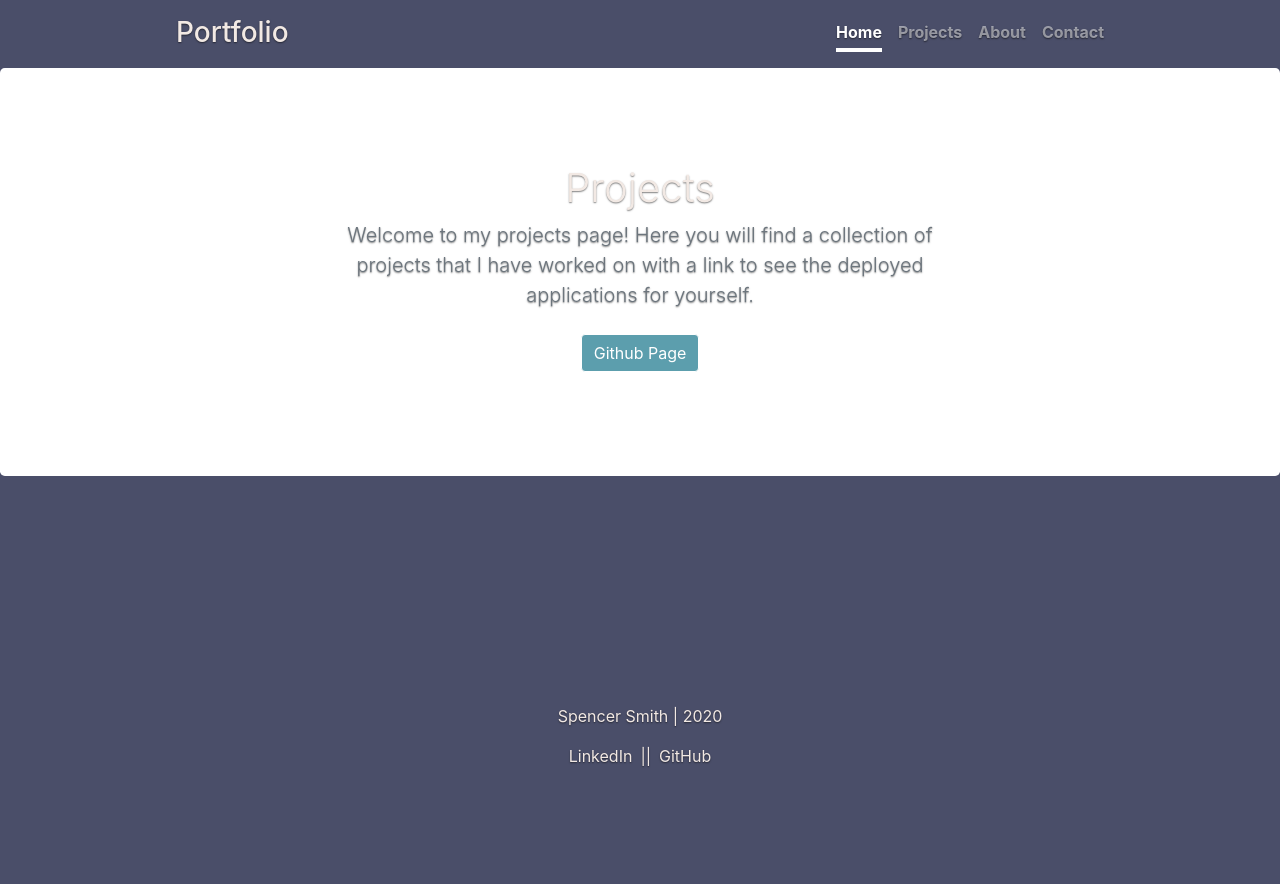
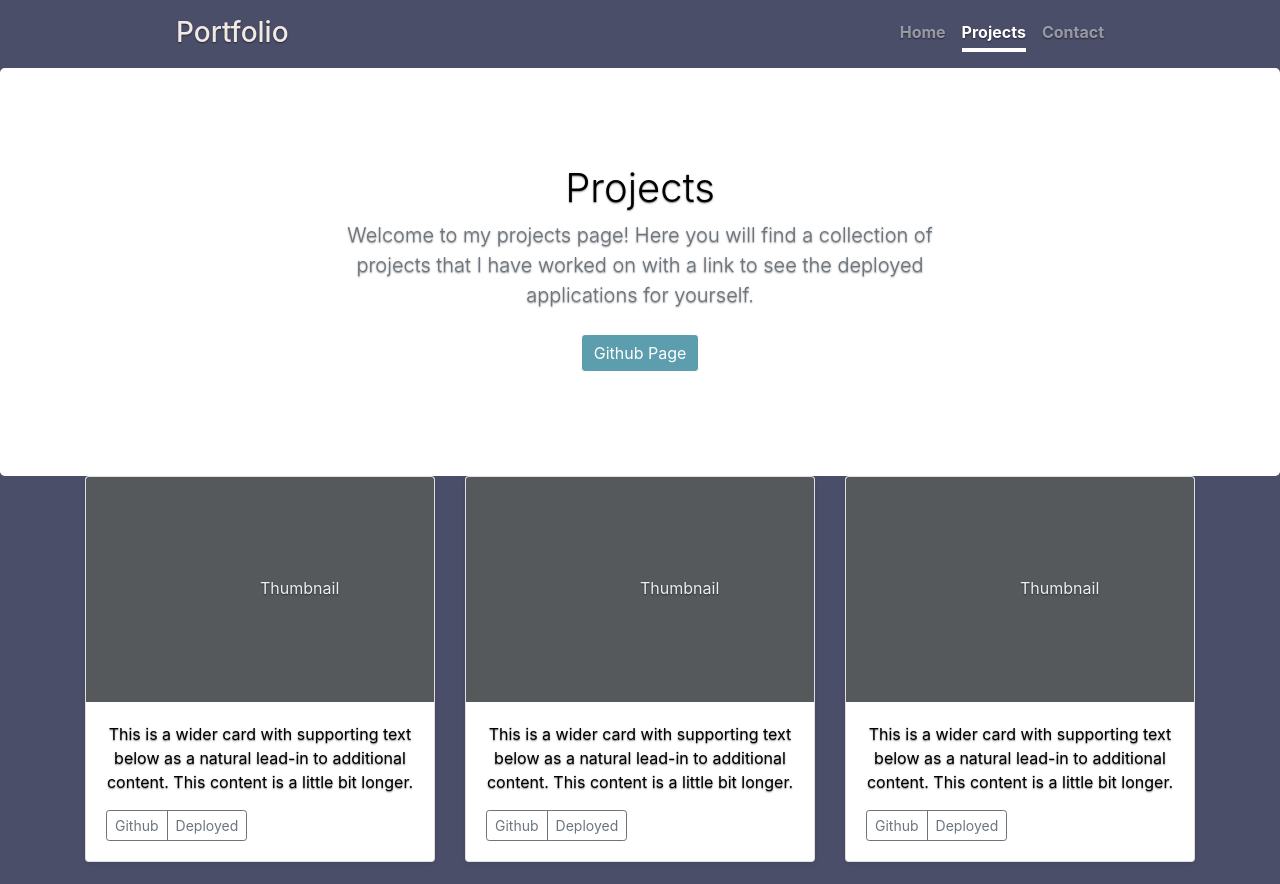
Before and after one commit to spencer-alan/portfolio-starter, a React (Create React App) app: page /projects in a window 1280 px wide. Shown: the top 884 px of the page. Before the commit the page ends 800 px from the top, so only its background shows below. Built offline with nearby package versions, Linux system fonts and the light colour scheme.

Commit message:
projects layout page made

```diff
--- a/src/App.js
+++ b/src/App.js
@@ -1,17 +1,21 @@
 import React from "react";
 import { BrowserRouter as Router, Route } from "react-router-dom";
 import Home from "./pages/Home";
-import About from "./pages/About";
 import Projects from "./pages/Projects";
 import Contact from "./pages/Contact";
 
 function App() {
 	return (
 		<Router>
-			<Route exact path="/" component={Home} />
-			<Route exact path="/about" component={About} />
-			<Route exact path="/projects" component={Projects} />
-			<Route exact path="/contact" component={Contact} />
+			<Route exact path="/">
+				<Home />
+			</Route>
+			<Route exact path="/projects">
+				<Projects />
+			</Route>
+			<Route exact path="/contact">
+				<Contact />
+			</Route>
 			{/* <Route path="*" component="NoMatch" /> */}
 		</Router>
 	);
--- a/src/components/Card/Card.js
+++ b/src/components/Card/Card.js
@@ -1,10 +1,34 @@
 import React from "react";
+import "./card.css";
 
 // All projects will be in card form under the Jumbotron of feature project
-function Card(props) {
+function Card({ screenshot, github, deployed }) {
   return (
-    <div className="card">
-
+    <div className="card mb-4 shadow-sm">
+      <svg
+        className="bd-placeholder-img card-img-top"
+        width="100%" height="225"
+        xmlns="http://www.w3.org/2000/svg"
+        preserveAspectRatio="xMidYMid slice"
+        focusable="false"
+        role="img"
+        aria-label="Placeholder: Thumbnail"
+      >
+        <title>Placeholder</title>
+        <rect width="100%" height="100%" fill="#55595c"/>
+        <text x="50%" y="50%" fill="#eceeef" dy=".3em">Thumbnail</text>
+      </svg>
+      <div className="card-body">
+        <p className="card-text">
+          This is a wider card with supporting text below as a natural lead-in to additional content. This content is a little bit longer.
+        </p>
+        <div className="d-flex justify-content-between align-items-center">
+          <div className="btn-group">
+            <button type="button" className="btn btn-sm btn-outline-secondary">Github</button>
+            <button type="button" className="btn btn-sm btn-outline-secondary">Deployed</button>
+          </div>
+        </div>
+      </div>
     </div>
   )
 }
--- /dev/null
+++ b/src/components/Card/card.css
@@ -0,0 +1,3 @@
+.card-text {
+  color: #000000;
+}
--- a/src/components/Info/homeInfoStyle.css
+++ b/src/components/Info/homeInfoStyle.css
@@ -1,5 +1,3 @@
-
-
 .cover-container {
   max-width: 50rem;
   height: 80%;
--- a/src/components/Jumbotron/jumbotron.css
+++ b/src/components/Jumbotron/jumbotron.css
@@ -17,6 +17,7 @@
 
 .jumbotron h1 {
   font-weight: 300;
+  color: #000000;
 }
 
 .jumbotron .container {
--- a/src/components/Nav/nav.js
+++ b/src/components/Nav/nav.js
@@ -9,10 +9,31 @@ const Nav = ({ children }) => {
 				<div className="inner">
 					<h3 className="masthead-brand">Portfolio</h3>
 					<nav className="nav nav-masthead justify-content-center">
-						<Link to="/" className="nav-link active">Home</Link>
-						<Link to="/projects" className="nav-link">Projects</Link>
-						<Link to="/about" className="nav-link">About</Link>
-						<Link to="/contact" className="nav-link">Contact</Link>
+						<Link
+							to="/"
+							className={
+								window.location.pathname === "/"
+								? "nav-link active"
+								: "nav-link"}
+						>
+							Home
+						</Link>
+						<Link
+							to="/projects"
+							className={window.location.pathname === "/projects"
+							? "nav-link active"
+							: "nav-link"}
+							>
+								Projects
+							</Link>
+						<Link
+							to="/contact"
+							className={window.location.pathname === "/contact"
+							? "nav-link active"
+							: "nav-link"}
+							>
+								Contact
+							</Link>
 					</nav>
 				</div>
 			</header>
--- a/src/pages/Contact.js
+++ b/src/pages/Contact.js
@@ -0,0 +1,17 @@
+import React from "react";
+import Nav from "../components/Nav/Nav";
+import { Container } from "../components/Grid";
+import Form from "../components/Form/Form";
+
+function Contact() {
+  return (
+    <>
+      <Nav />
+      <Container>
+        <Form />
+      </Container>
+    </>
+  )
+}
+
+export default Contact;
--- a/src/pages/Projects.js
+++ b/src/pages/Projects.js
@@ -2,6 +2,8 @@ import React from "react";
 import Jumbotron from "../components/Jumbotron/Jumbotron";
 import Nav from "../components/Nav/Nav";
 import Footer from "../components/Footer/Footer"
+import { Container, Row, Col } from "../components/Grid";
+import Card from "../components/Card/Card";
 
 
 function Projects() {
@@ -9,6 +11,30 @@ function Projects() {
     <>
       <Nav />
       <Jumbotron />
+      <Container>
+        <Row>
+          <Col size="md-4">
+            <Card />
+          </Col>
+          <Col size="md-4">
+            <Card />
+          </Col>
+          <Col size="md-4">
+            <Card />
+          </Col>
+        </Row>
+        <Row>
+          <Col size="md-4">
+            <Card />
+          </Col>
+          <Col size="md-4">
+            <Card />
+          </Col>
+          <Col size="md-4">
+            <Card />
+          </Col>
+        </Row>
+      </Container>
       <Footer />
     </>
   )
```
Also changed, not shown: src/components/Wrapper/Wrapper.js (+3 -6 lines), src/components/Form/form.js (line endings or trailing spaces), src/pages/About.js (deleted), 1 other file (tests, documents, lock files or other folders).
